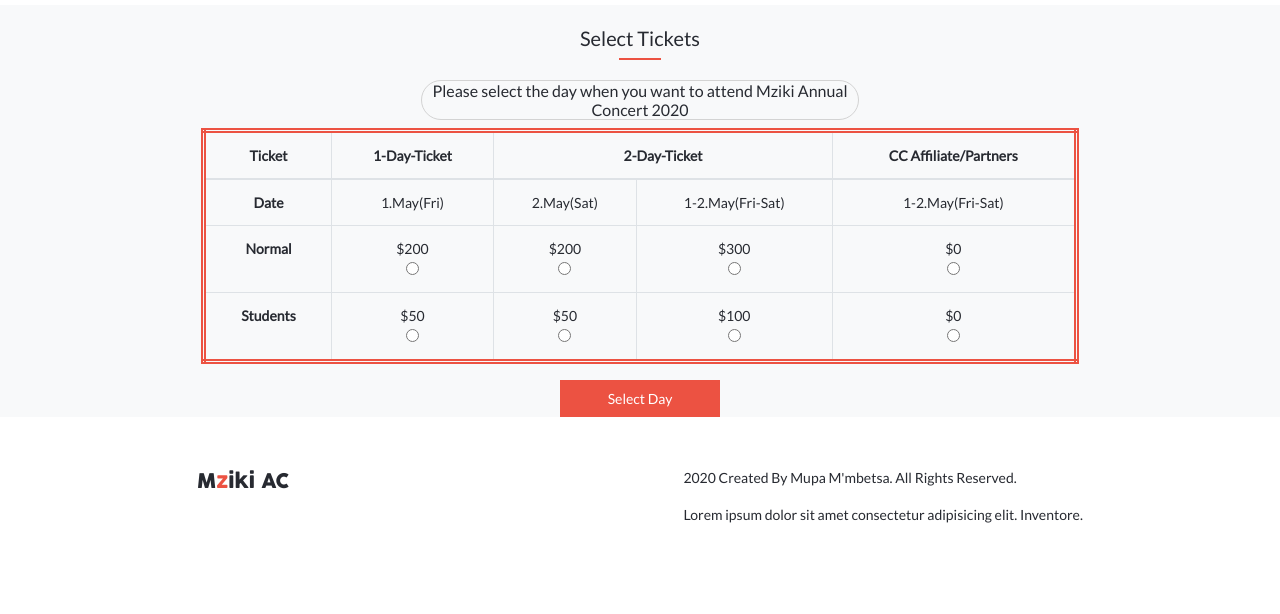
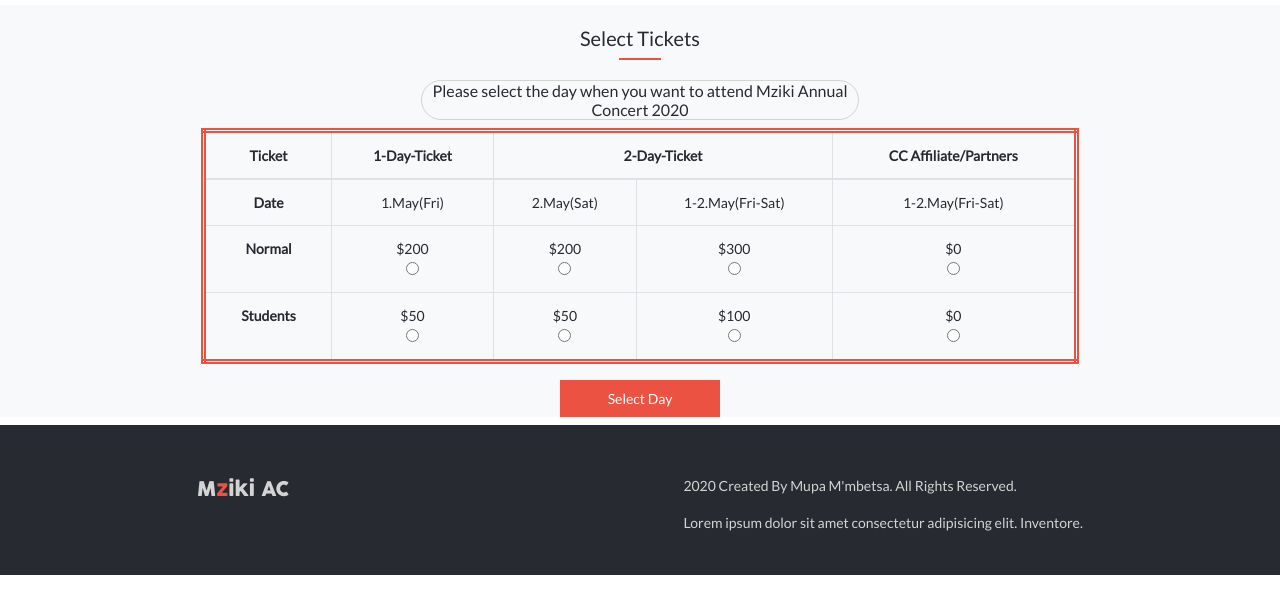
Before and after one commit to Mupa1/Concert-Page, a plain HTML site: page tickets.html in a window 1280 px wide. Shown: the part 74-688 px from the top of the page. Drawn offline with nearby package versions, Linux system fonts and the light colour scheme; a script that the page names is missing.

Commit message:
update readme file and tickets page

```diff
--- a/tickets.html
+++ b/tickets.html
@@ -109,7 +109,7 @@
       </section>
     </main>
 
-    <footer>
+    <footer class="about mt-2">
       <a class="navbar-brand cocogoose  p-0 m-0" href="#">M<span class="reddish">z</span>iki AC</a>
       <div>
         <p>2020 Created By Mupa M'mbetsa. All Rights Reserved.</p>
```
Also changed, not shown: 1 other file.
